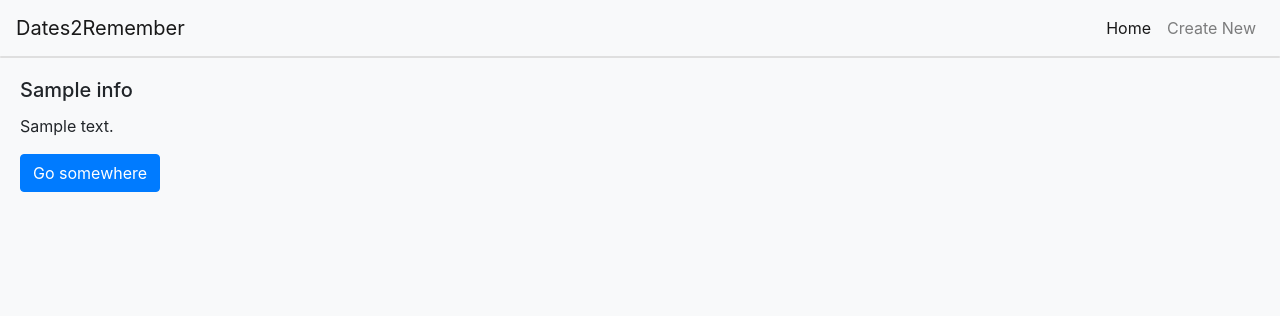
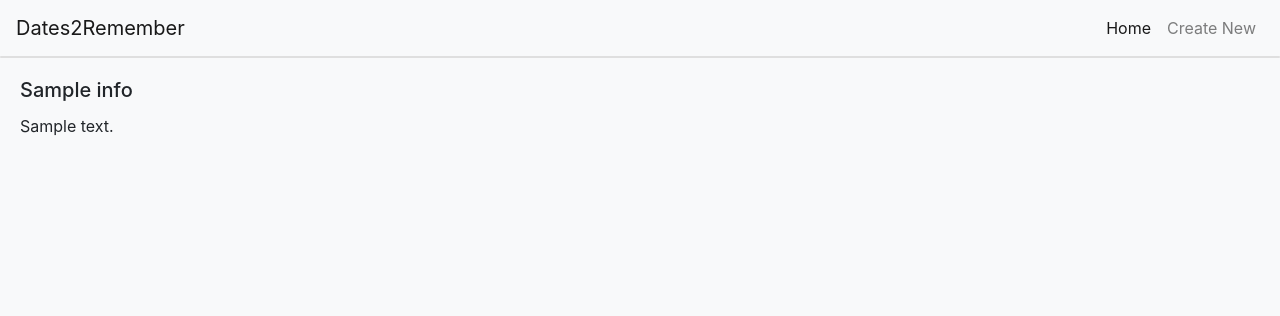
Before and after one commit to barnabashub/Dates2Remember, a Flask app: template templates/datepage.html in a window 1280 px wide. Shown: the top 316 px of the page. Run offline with Flask 3, Linux system fonts and the light colour scheme; the template is opened without the code that fills it: most values are stand-ins (such as "Sample title", 1, 10 or a date in 2020); parts of the project's set-up code (start-up, migrations or seed data) failed here and were passed over; some libraries are stand-ins or nearby versions.

```diff
--- a/templates/datepage.html
+++ b/templates/datepage.html
@@ -5,7 +5,7 @@
     <div class="card-body">
         <h5 class="card-title">{{ info.name }}</h5>
         <p class="card-text">{{ info.text }}</p>
-        <a href="#" class="btn btn-primary">Go somewhere</a>
+
     </div>
 </div>
 
```
